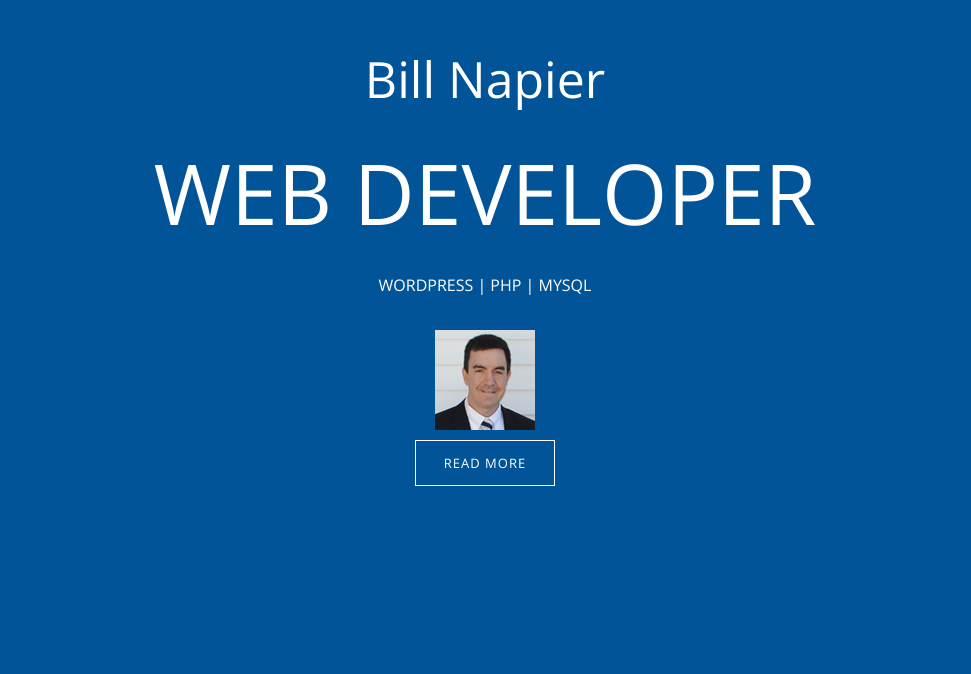
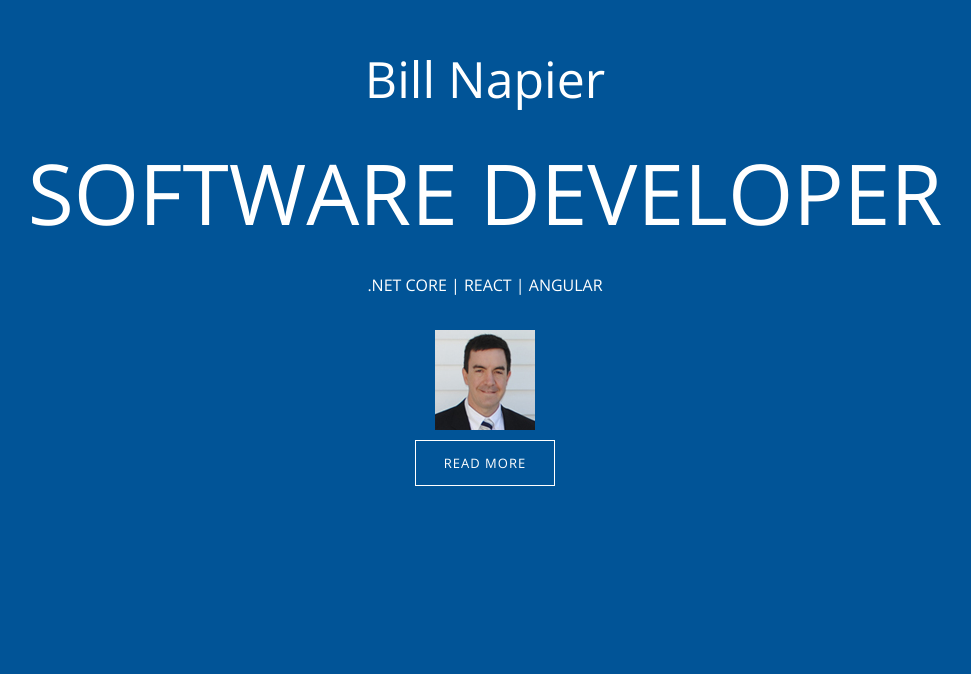
Before and after one commit to williamdnapier/williamdnapier.github.io, a plain HTML site: page index.html in a window 1280 px wide. Shown: the part 126-800 px from the top of the page, without its empty margins (155-1126 px from the left). Drawn offline with nearby package versions, Linux system fonts and the light colour scheme.

Commit message:
update index.html

```diff
--- a/index.html
+++ b/index.html
@@ -4,7 +4,7 @@
     <meta charset="utf-8">
     <meta http-equiv="X-UA-Compatible" content="IE=edge">
     <meta name="viewport" content="width=device-width, initial-scale=1">
-    <title>Web Developer - Bill Napier</title>
+    <title>Software Developer - Bill Napier</title>
     <link href="bootstrap/css/bootstrap.min.css" rel="stylesheet">
     <link href="css/style.css?v=6" rel="stylesheet" type="text/css" media="screen">
     <link href="font-awesome-4.2.0/css/font-awesome.min.css" rel="stylesheet">
@@ -28,11 +28,11 @@
                 <div class="main-flex-slider">
                     <ul class="slides">
                         <li>
-                            <h1>Web Developer</h1>
+                            <h1>Software Developer</h1>
                         </li>
                     </ul>
                 </div>
-                <h2 class="slide-btm-text">WordPress | PHP | MySQL</h2>
+                <h2 class="slide-btm-text">.NET Core | React | Angular</h2>
                 <div class="home-link-btn text-center">
                     <p class="scrollto">
                         <img src="img/me.jpg?v=3" />
@@ -128,7 +128,7 @@
             <div class="row">
                 <div class="col-md-8 col-md-offset-2 text-center wow animated fadeInUp" data-wow-duration="700ms" data-wow-delay="300ms">
                     <p class="lead margin-btm-30">
-                        I've built sites with WordPress (PHP, MySQL) - ASP.NET (C#, SQL Server) - JavaScript (React.js, Angular).
+                        I've built and deployed web apps with .NET Core, React, Angular and SQL Server.
                     </p>
                 </div>
             </div>
```
